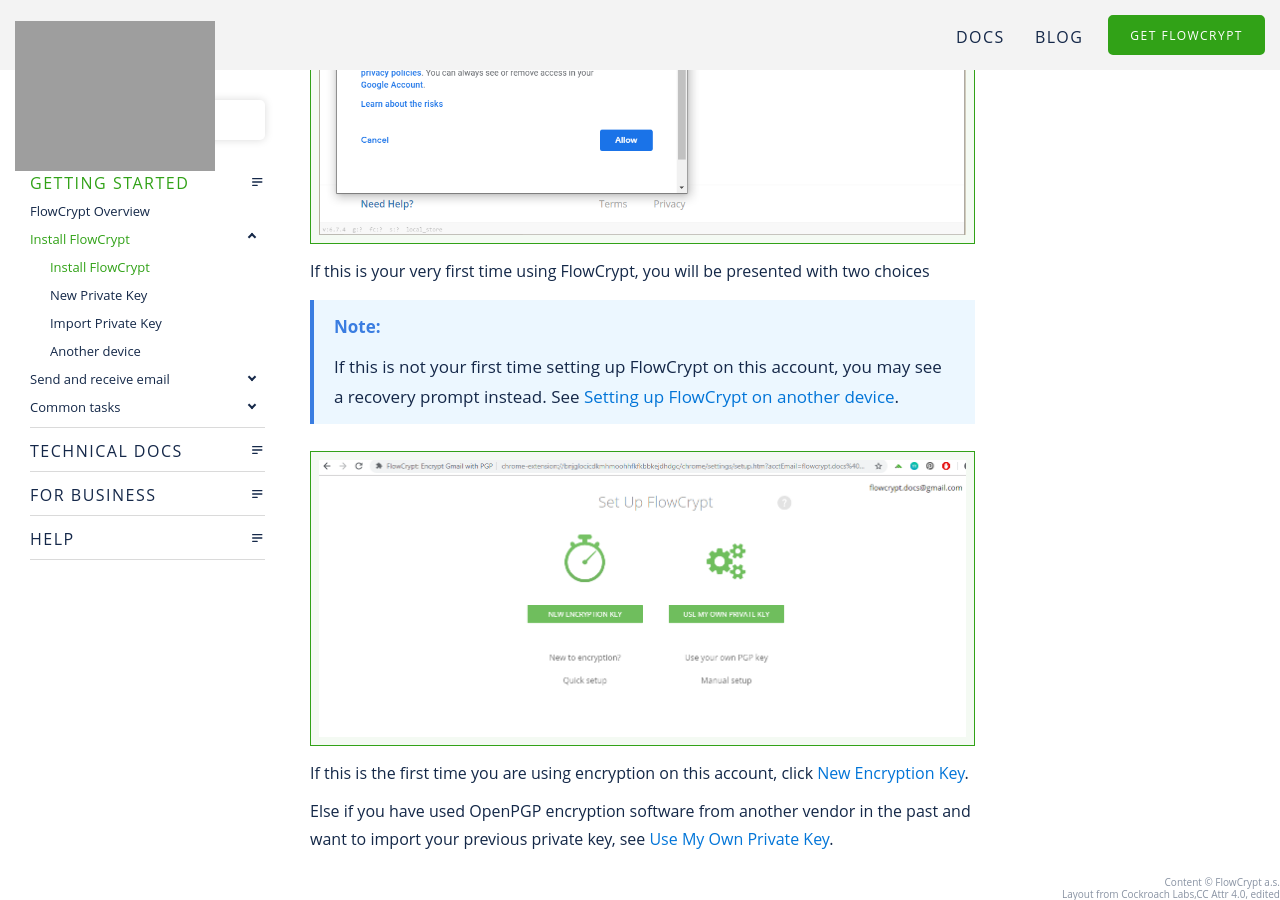
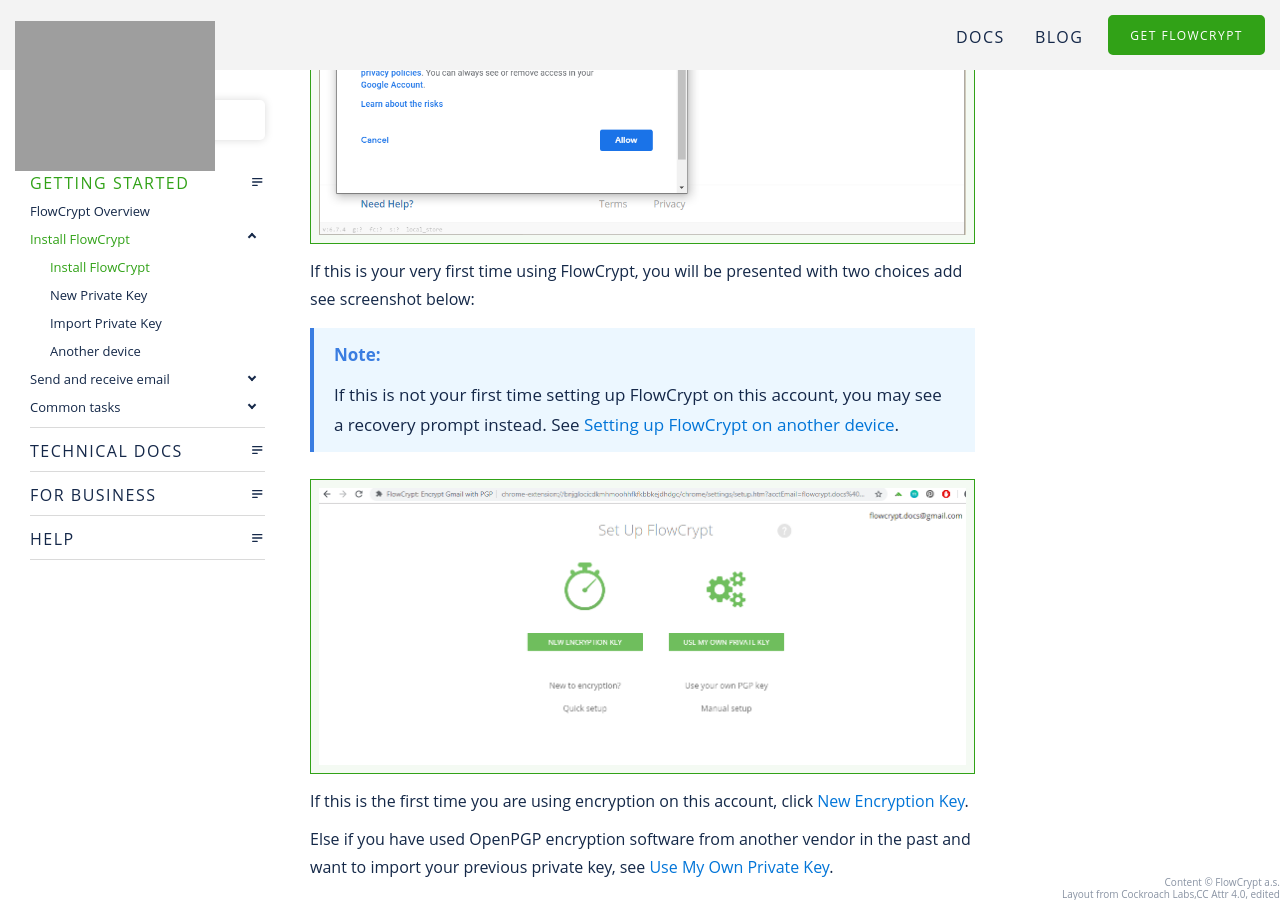
Before and after one commit to prep-gh/flowcrypt-docs, a Jekyll site: the page built from _pages/guide/setup/install.md, in a window 1280 px wide and 900 px high, scrolled down 2967 px. Built offline with Jekyll 4.4.1, drawn with Linux system fonts in a browser that asks for light colours; nearby versions of some CDN libraries; library files that are not in the unit come from our copies.

Commit message:
close  #11

```diff
--- a/_pages/guide/setup/install.md
+++ b/_pages/guide/setup/install.md
@@ -32,7 +32,7 @@
 
 {{ "browser/settingup/flowcryptbrowserextensionapprove" | screenshot }}
 
-If this is your very first time using FlowCrypt, you will be presented with two choices
+If this is your very first time using FlowCrypt, you will be presented with two choices add see screenshot below:
 
 {{site.data.box.info}}
 If this is not your first time setting up FlowCrypt on this account, you may see a recovery prompt instead. See [Setting up FlowCrypt on another device](another-device.html).
```
